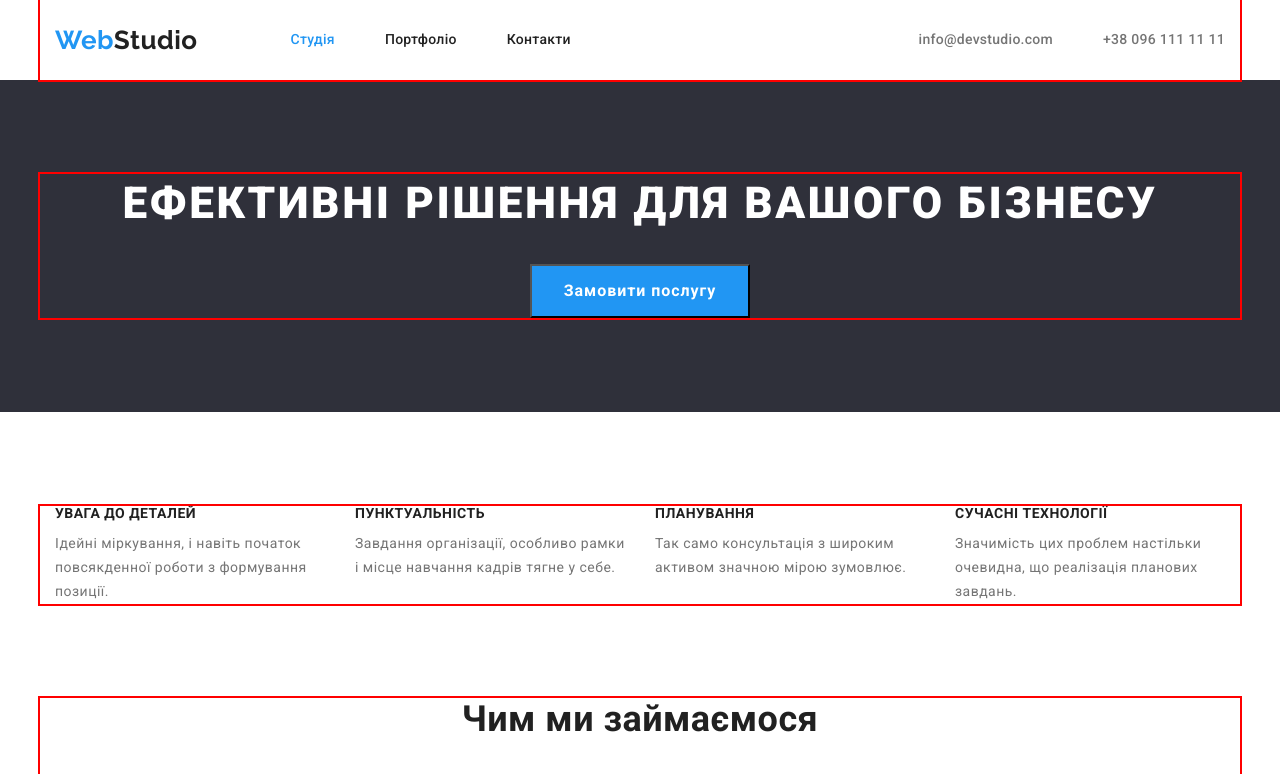
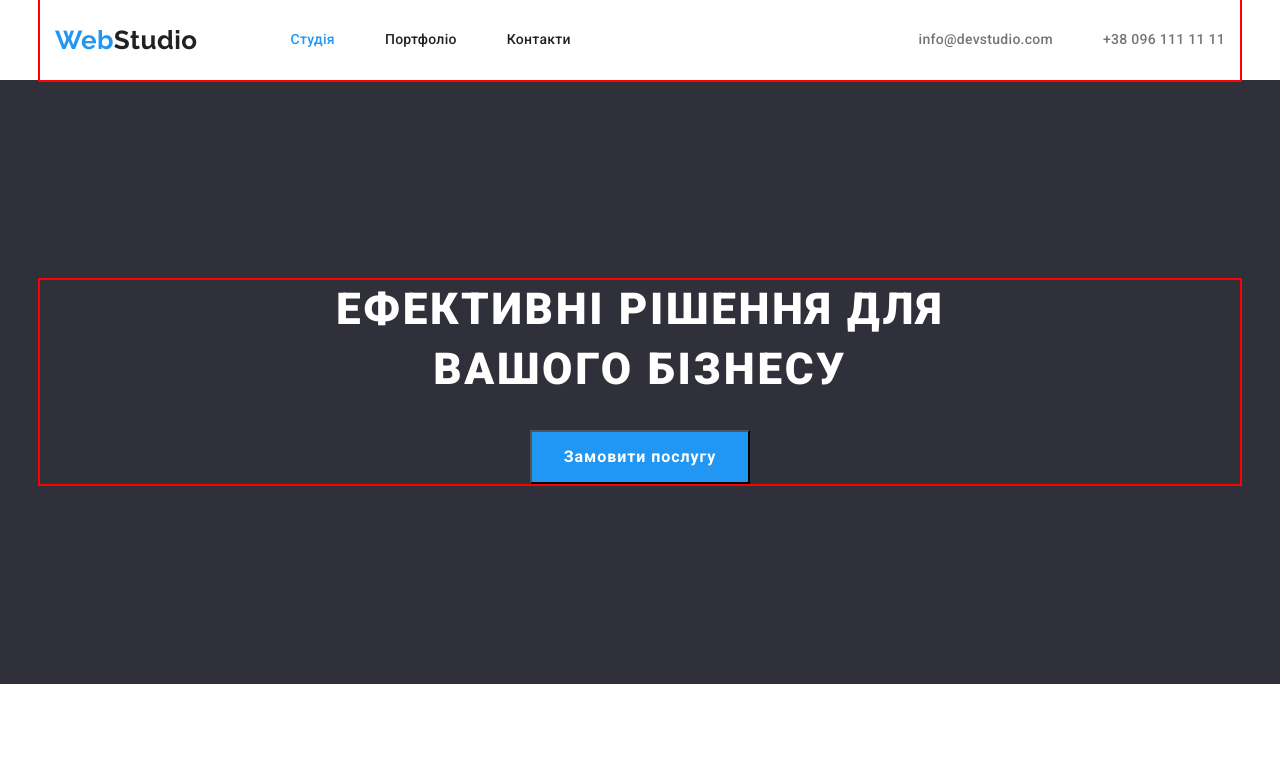
Before and after one commit to DimaSvirin/goit-markup-hw-03, a plain HTML site: page index.html in a window 1280 px wide. Shown: the top 774 px of the page. Drawn offline with nearby package versions, Linux system fonts and the light colour scheme.

Commit message:
додали відступи Герою

```diff
--- a/css/styles.css
+++ b/css/styles.css
@@ -153,13 +153,14 @@ address {
     padding-top: 94px;
     padding-bottom: 94px;
 }
-.hero.section {
+.hero-section {
     background: var(--background);
+
+    padding-top: 200px;
+    padding-bottom: 200px;
 }
-/* .hero-position {
-    padding: 200px 452px;
-} */
 .hero-title {
+
     margin-bottom: 30px;
 
     font-weight: 900;
@@ -304,7 +305,7 @@ address {
 
 .address-list {}
 
-.address-item {
+.address-item:not(:last-child) {
     margin-bottom: 9px;
 }
 
--- a/index.html
+++ b/index.html
@@ -45,12 +45,10 @@
       </div>
     </header>
     <main>
-      <section class="hero section">
+      <section class="hero-section">
         <div class="container">
-          <div class="hero-position">
-            <h1 class="hero-title">Ефективні рішення для вашого бізнесу</h1>
+            <h1 class="hero-title">Ефективні рішення для<br>вашого бізнесу</h1>
             <button type="button" class="hero-btn">Замовити послугу</button>
-          </div>
         </div>
       </section>
       <section class="features section">
```
